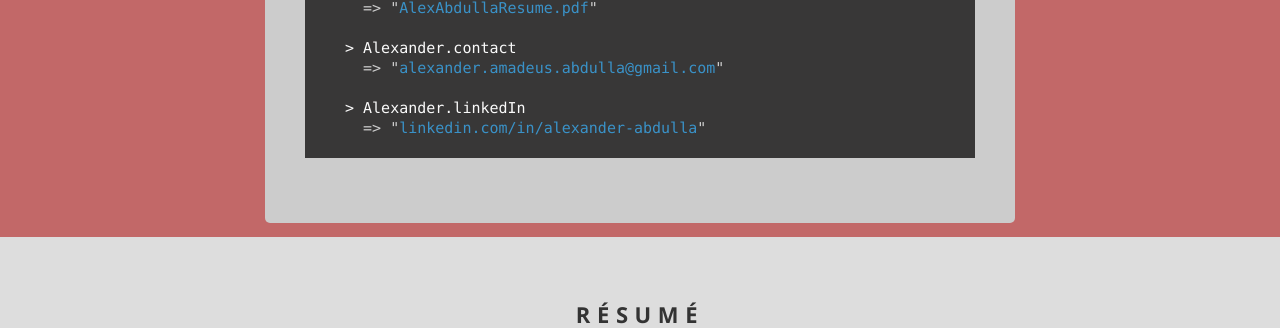
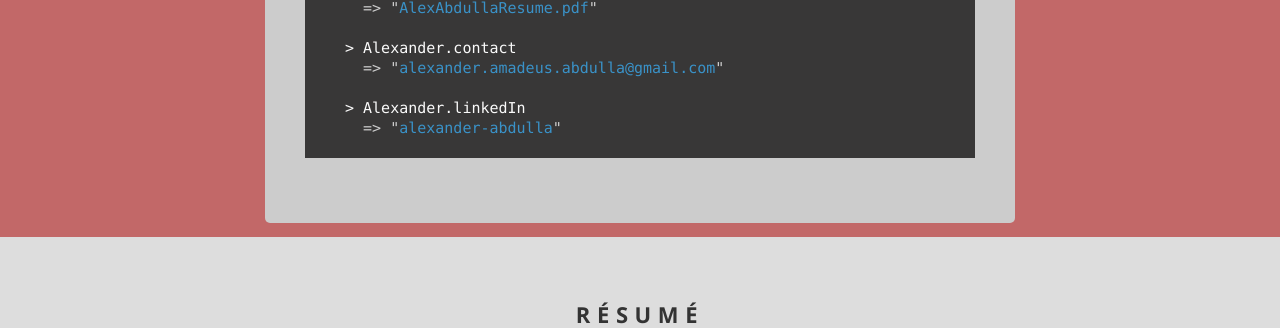
Before and after one commit to AlexanderAbdulla/AlexAbdullaWebsite, a PHP site: page / in a window 1280 px wide. Shown: the part 999-1327 px from the top of the page. Run offline with PHP 8.4, Linux system fonts and the light colour scheme; some libraries are stand-ins or nearby versions.

Commit message:
Spelling mistakes

```diff
--- a/index.php
+++ b/index.php
@@ -46,13 +46,13 @@
   <div class="collapse navbar-collapse" id="navbarNav">
     <ul class="navbar-nav">
       <li class="nav-item active">
-        <a class="nav-link" href="/AlexAbdullaWebsite/#about">About<span class="sr-only">(current)</span></a>
+        <a class="nav-link" href="http://alexabdulla.azurewebsites.net/#about">About<span class="sr-only">(current)</span></a>
       </li>
       <li class="nav-item active">
-        <a class="nav-link" href="/AlexAbdullaWebsite/#resume">Resume</a>
+        <a class="nav-link" href="http://alexabdulla.azurewebsites.net/#resume">Resume</a>
       </li>
       <li class="nav-item active">
-        <a class="nav-link" href="/AlexAbdullaWebsite/#work">Projects</a>
+        <a class="nav-link" href="http://alexabdulla.azurewebsites.net/#work">Projects</a>
       </li>
     </ul>
   </div>
@@ -104,7 +104,7 @@
 							&gt; Alexander.contact<br>
 							<span class="answer">&nbsp;&nbsp;=&gt; "<a target="_blank" href="mailto:alexander.amadeus.abdulla@gmail.com">alexander.amadeus.abdulla@gmail.com</a>"<br><br></span>
                         	&gt; Alexander.linkedIn<br>
-							<span class="answer">&nbsp;&nbsp;=&gt; "<a target="_blank" href="https://www.linkedin.com/in/alexander-abdulla-b5b314163/">linkedin.com/in/alexander-abdulla</a>"<br><br></span>
+							<span class="answer">&nbsp;&nbsp;=&gt; "<a target="_blank" href="https://www.linkedin.com/in/alexander-abdulla-b5b314163/">alexander-abdulla</a>"<br><br></span>
                         </div>
 					</div>
 				</div>
@@ -180,7 +180,7 @@
 			<!-- Portfolio -->
 			<div id="work"><div class="inner">
 				<p class="tagline">Projects</p>
-				<h3>This section is under constrcution!<br><br> For now please check my github:<br><br> <a href=https://github.com/AlexanderAbdulla>LINK!</a></h3>
+				<h3>This section is under construction!<br><br> For now please check my github:<br><br> <a href=https://github.com/AlexanderAbdulla>LINK!</a></h3>
 				<!--<div class="portfolio-thumb portfolio-big">
 					<a class="image-popup-no-margins" href="img/portfolio/happen.png"><img src="img/portfolio/happen.png"></a>
 					<p class="description"><b>Happen</b>&nbsp;&nbsp; A group project for our senior software design capstone class inspired by our collective frustration with current social media’s focus on making our backlogs public. We want to create a tool for people to make plans for the future with all interactions between users kept private. This will be a simple planning platform where users can keep a list of things they want to do and friends can ambiently express their interest by swiping “me too.” We expect further communication to take place outside the app and are interested in the simplicity of its humble feature set, and its potential to encourage offline communication and activity. Working as a designer and developer. Currently in development.
```
